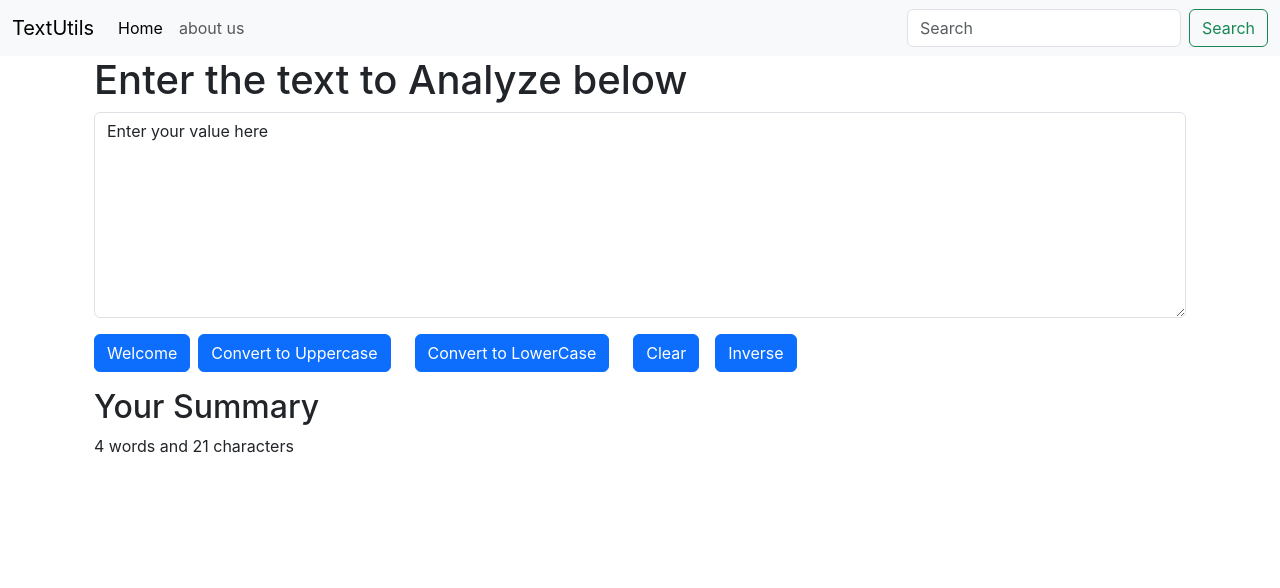
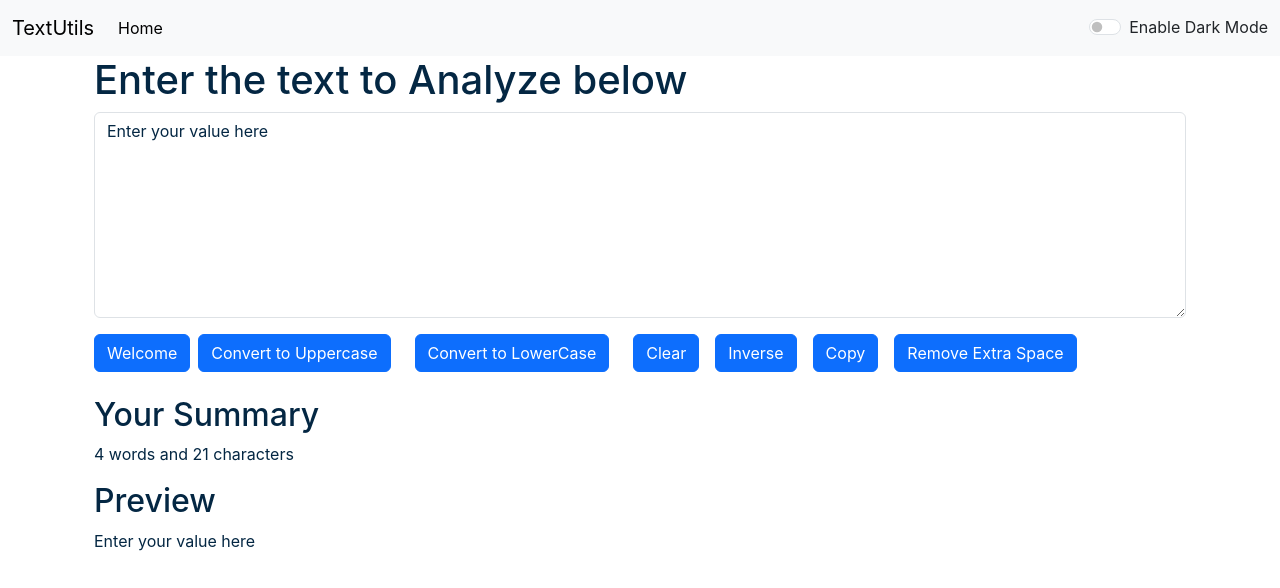
Before and after one commit to nehabulakhe/Textutils, a React (Create React App) app: page / in a window 1280 px wide. Shown: the top 588 px of the page. Built offline with nearby package versions, Linux system fonts and the light colour scheme.

Commit message:
Adding functionality of dark mode

```diff
--- a/src/App.js
+++ b/src/App.js
@@ -1,13 +1,27 @@
+// import About from './components/About';
+import { useCallback, useState } from 'react';
 import Navbar from './components/Navbar';
 import TextForm from './components/TextForm';
 
 
 function App() {
+  const [mode, setMode] = useState('light');
+  const toggleMode =()=>{
+    if(mode === 'light'){
+      setMode('dark');
+      document.body.style.backgroundColor='#042743';
+    }
+    else{
+      setMode('light');
+      document.body.style.backgroundColor='white';
+    }
+  }
   return (
     <>
-      <Navbar title="TextUtils" aboutText="about us"/>
+      <Navbar title="TextUtils" mode={mode} toggleMode={toggleMode} />
       <div className="container">
-      <TextForm heading="Enter the text to Analyze below" />
+       <TextForm heading="Enter the text to Analyze below"  mode={mode} />
+       {/* <About /> */}
       </div>
 
     </>
--- /dev/null
+++ b/src/components/About.js
@@ -0,0 +1,86 @@
+import React, { useState } from 'react';
+
+const About = () => {
+
+    const [myStyle,setMyStyle]=useState({
+        color: 'black',
+        backgroundColor: 'white'
+    })
+
+    const [btnText, setBtnText] = useState("Enable Dark Mode")
+
+    const toggleStyle =()=>{
+
+        if(myStyle.color === 'black'){
+            setMyStyle({
+                color: 'white',
+                backgroundColor: 'black',
+                border: '1px solid white'
+            })
+            setBtnText("Enable Light Mode")
+        }
+        else{
+            setMyStyle({
+                color: 'black',
+                backgroundColor: 'white'
+            })
+            setBtnText("Enable Light Mode")
+        }
+    }
+
+    return <div>
+    <>
+            <div className="container " style={myStyle}>
+            <h1>About us</h1>
+                <div className="accordion" id="accordionExample">
+                    <div className="accordion-item">
+                        <h2 className="accordion-header" id="headingOne">
+                        <button className="accordion-button" type="button" style={myStyle} data-bs-toggle="collapse" data-bs-target="#collapseOne" aria-expanded="true" aria-controls="collapseOne">
+                            Accordion Item #1
+                        </button>
+                        </h2>
+                        <div id="collapseOne" className="accordion-collapse collapse show" aria-labelledby="headingOne" data-bs-parent="#accordionExample">
+                        <div className="accordion-body" style={myStyle}>
+                            <strong>This is the first item's accordion body.</strong> It is shown by default, until the collapse plugin adds the appropriate classes that we use to style each element. These classes control the overall appearance, as well as the showing and hiding via CSS transitions. You can modify any of this with custom CSS or overriding our default variables. It's also worth noting that just about any HTML can go within the <code>.accordion-body</code>, though the transition does limit overflow.
+                        </div>
+                        </div>
+                    </div>
+                    <div className="accordion-item">
+                        <h2 className="accordion-header" id="headingTwo">
+                        <button className="accordion-button collapsed" style={myStyle} type="button" data-bs-toggle="collapse" data-bs-target="#collapseTwo" aria-expanded="false" aria-controls="collapseTwo">
+                            Accordion Item #2
+                        </button>
+                        </h2>
+                        <div id="collapseTwo" className="accordion-collapse collapse" aria-labelledby="headingTwo" data-bs-parent="#accordionExample">
+                        <div className="accordion-body" style={myStyle}>
+                            <strong>This is the second item's accordion body.</strong> It is hidden by default, until the collapse plugin adds the appropriate classes that we use to style each element. These classes control the overall appearance, as well as the showing and hiding via CSS transitions. You can modify any of this with custom CSS or overriding our default variables. It's also worth noting that just about any HTML can go within the <code>.accordion-body</code>, though the transition does limit overflow.
+                        </div>
+                        </div>
+                    </div>
+                    <div className="accordion-item">
+                        <h2 className="accordion-header" id="headingThree">
+                        <button className="accordion-button collapsed"  type="button" style={myStyle} data-bs-toggle="collapse" data-bs-target="#collapseThree" aria-expanded="false" aria-controls="collapseThree">
+                            Accordion Item #3
+                        </button>
+                        </h2>
+                        <div id="collapseThree" className="accordion-collapse collapse" aria-labelledby="headingThree" data-bs-parent="#accordionExample">
+                        <div className="accordion-body" style={myStyle}>
+                            <strong>This is the third item's accordion body.</strong> It is hidden by default, until the collapse plugin adds the appropriate classes that we use to style each element. These classes control the overall appearance, as well as the showing and hiding via CSS transitions. You can modify any of this with custom CSS or overriding our default variables. It's also worth noting that just about any HTML can go within the <code>.accordion-body</code>, though the transition does limit overflow.
+                        </div>
+                        </div>
+                    </div>
+                </div>
+                <div className="container my-3">
+                <button type="button" className="btn btn-primary" onClick={toggleStyle}>{btnText}</button>
+                </div>
+
+            </div>
+
+
+    </>
+
+    </div>;
+}
+
+
+export default About;
--- a/src/components/Navbar.js
+++ b/src/components/Navbar.js
@@ -3,10 +3,13 @@
 
 
 export default function Navbar(props){
+    let myStyle={
+        backgroundColor: 'black'
+    }
     return(
 
-        <div>
-            <nav className="navbar navbar-expand-lg bg-body-tertiary">
+        <div >
+            <nav className={`navbar navbar-expand-lg navbar-${props.mode} bg-${props.mode}`} style={myStyle}>
                 <div className="container-fluid">
                     <a className="navbar-brand" href="#">{props.title}</a>
                     <button className="navbar-toggler" type="button" data-bs-toggle="collapse" data-bs-target="#navbarSupportedContent" aria-controls="navbarSupportedContent" aria-expanded="false" aria-label="Toggle navigation">
@@ -21,10 +24,14 @@
                         <a className="nav-link" href="#">{props.aboutText}</a>
                         </li>
                     </ul>
-                    <form className="d-flex" role="search">
+                    {/* <form className="d-flex" role="search">
                         <input className="form-control me-2" type="search" placeholder="Search" aria-label="Search"/>
                         <button className="btn btn-outline-success" type="submit">Search</button>
-                    </form>
+                    </form> */}
+                         <div className={`form-check form-switch text-${props.mode ==='light'?'dark':'light'}`}>
+                        <input className="form-check-input" onClick={props.toggleMode} type="checkbox" id="flexSwitchCheckDefault" />
+                        <label className="form-check-label" htmlFor="flexSwitchCheckDefault">Enable Dark Mode</label>
+                        </div>
                     </div>
                 </div>
             </nav>
--- a/src/components/TextForm.js
+++ b/src/components/TextForm.js
@@ -28,27 +28,40 @@
         var newText= " Welcome "+text ;
         setText(newText);
     }
+    const handleCopy =()=>{
+        var text=document.getElementById("myBox");
+        text.select();
+        navigator.clipboard.writeText(text.value);
+
+    }
+    const extraSpace =()=>{
+        let newText=text.split(/[ ]+/);
+        setText(newText.join(" "));
+    }
+
     const[text,setText] = useState("Enter your value here");
     return(
         <>
-            <div className="container">
+            <div className="container" style={{color:props.mode === 'dark'?'white':'#042743'}}>
             <h1>{props.heading}</h1>
             <div className="mb-3">
-                <textarea className="form-control" value={text} onChange={handleOnChange} id="myBox" rows="8"></textarea>
+                <textarea className="form-control" style={{backgroundColor:props.mode==='dark'?'grey':'white', color:props.mode==='dark'?'white':'#042743'}} value={text} onChange={handleOnChange} id="myBox" rows="8"></textarea>
             </div>
             <button className="btn btn-primary"  onClick={handleWel} >Welcome</button>
             <button className="btn btn-primary mx-2" onClick={handleClick} >Convert to Uppercase</button>
             <button className="btn btn-primary mx-3" onClick={handleLo}>Convert to LowerCase</button>
             <button className="btn btn-primary mx-2" onClick={handleClr}>Clear</button>
             <button className="btn btn-primary mx-2" onClick={handleInv}>Inverse</button>
+            <button className="btn btn-primary mx-2" onClick={handleCopy}>Copy</button>
+            <button className="btn btn-primary mx-2" onClick={extraSpace}>Remove Extra Space</button>
 
+            <h2 className='mt-4'>Your Summary</h2>
+                <p>{text.split(" ").length} words and {text.length } characters</p>
+            <h2>Preview</h2>
+            <p>{text.length>0?text:"Enter something in the above TextBox to preview it here ... "}</p>
             </div>
 
-            <div className="container mt-3">
-                <h2>Your Summary</h2>
-                <p>{text.split(" ").length} words and {text.length } characters</p>
 
-            </div>
         </>
 
     )
```
